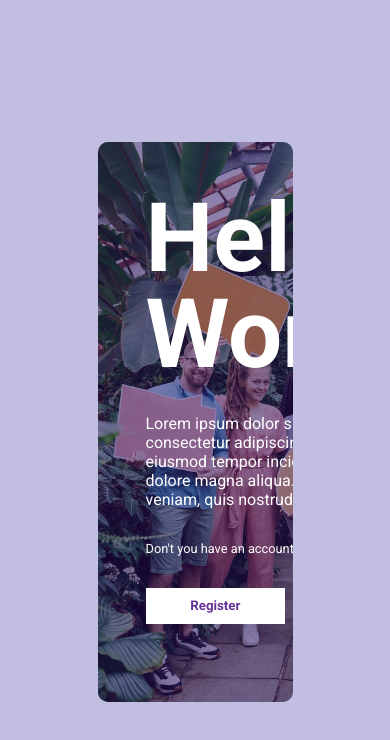
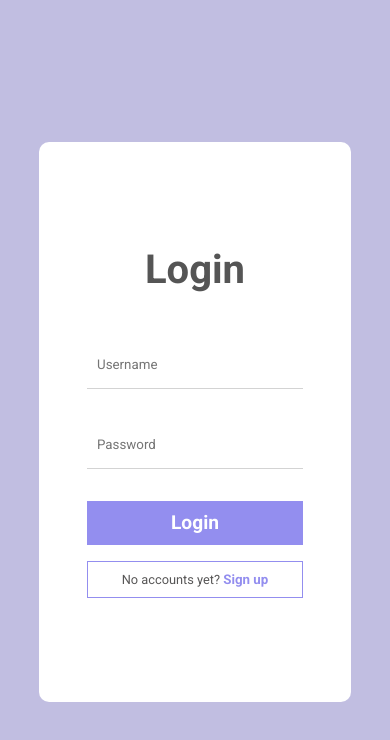
Before and after one commit to raaziyeh/social-media-app, a React (Create React App) app: page /login in a window 390 px wide. Shown: the top 740 px of the page. Built offline with nearby package versions, Linux system fonts and the light colour scheme.

Commit message:
Made login and register page designs  responsive

```diff
--- a/src/mixins.scss
+++ b/src/mixins.scss
@@ -9,3 +9,9 @@
 		@content;
 	}
 }
+
+@mixin tablet-landscape {
+	@media (max-width: 1200px) {
+		@content;
+	}
+}
--- a/src/pages/login/Login.jsx
+++ b/src/pages/login/Login.jsx
@@ -60,6 +60,9 @@ const Login = () => {
 						/>
 						<button>Login</button>
 					</form>
+					<Link to="/register" className="tablet-only">
+						<button><span>No accounts yet? </span><span>Sign up</span></button>
+					</Link>
 				</div>
 			</div>
 		</main>
--- a/src/pages/login/login.scss
+++ b/src/pages/login/login.scss
@@ -1,3 +1,5 @@
+@import "../../mixins.scss";
+
 .login {
 	height: 100vh;
 	background-color: rgb(193, 190, 225);
@@ -12,6 +14,15 @@
 		background-color: white;
 		min-height: 35rem;
 		overflow: hidden;
+		@include tablet-landscape {
+			width: 80%;
+		}
+		@include tablet {
+			width: 70%;
+		}
+		@include mobile {
+			width: 80%;
+		}
 
 		.left {
 			flex: 1;
@@ -23,6 +34,10 @@
 			flex-direction: column;
 			gap: 2rem;
 			color: white;
+
+			@include tablet {
+				display: none;
+			}
 
 			h2 {
 				font-size: 6rem;
@@ -50,10 +65,14 @@
 			display: flex;
 			flex-direction: column;
 			justify-content: center;
-			gap: 3rem;
 
 			h1 {
 				color: #555;
+				margin-bottom: 3rem;
+				@include tablet {
+					text-align: center;
+					font-size: 2.5rem;
+				}
 			}
 
 			form {
@@ -65,6 +84,9 @@
 					border: none;
 					border-bottom: 1px solid lightgrey;
 					padding: 1.25rem 0.625rem;
+					@include tablet {
+						padding: 1rem 0.625rem;
+					}
 				}
 
 				button {
@@ -75,6 +97,48 @@
 					color: white;
 					font-weight: bold;
 					cursor: pointer;
+					transition: all 0.3s ease;
+
+					&:hover,
+					&:active {
+						background-color: #736fd1;
+					}
+
+					@include tablet {
+						width: 100%;
+						font-size: 1.2rem;
+					}
+				}
+			}
+
+			.tablet-only {
+				display: none;
+
+				@include tablet {
+					display: block;
+				}
+
+				button {
+					width: 100%;
+					padding: 0.65rem;
+					border: 1px solid #938eef;
+					background-color: white;
+					color: #938eef;
+					font-weight: bold;
+					margin-top: 1rem;
+					cursor: pointer;
+					span:first-child {
+						font-size: 0.8rem;
+						text-align: center;
+						color: rgb(88, 87, 87);
+						font-weight: normal;
+					}
+					transition: all 0.5s ease;
+					&:hover,
+					&:active {
+						color: #736fd1;
+						border-color: #736fd1;
+					}
 				}
 			}
 		}
--- a/src/pages/register/Register.jsx
+++ b/src/pages/register/Register.jsx
@@ -15,6 +15,12 @@ const Register = () => {
 						<input type="password" placeholder="Password" />
 						<button>Register</button>
 					</form>
+					<Link to="/login" className="tablet-only">
+						<button>
+							<span>Have an account? </span>
+							<span>Log in</span>
+						</button>
+					</Link>
 				</div>
 				<div className="right">
 					<h2>Hello World.</h2>
--- a/src/pages/register/register.scss
+++ b/src/pages/register/register.scss
@@ -1,3 +1,5 @@
+@import "../../mixins.scss";
+
 .register {
 	height: 100vh;
 	background-color: rgb(193, 190, 225);
@@ -12,17 +14,35 @@
 		background-color: white;
 		min-height: 35rem;
 		overflow: hidden;
+		@include tablet-landscape {
+			width: 80%;
+		}
+		@include tablet {
+			width: 70%;
+		}
+		@include mobile {
+			width: 80%;
+		}
 
 		.left {
 			flex: 1;
 			padding: 3rem;
 			display: flex;
 			flex-direction: column;
-			gap: 3rem;
 			justify-content: center;
+
+			@include tablet {
+				padding: 2rem;
+			}
 
 			h1 {
 				color: #555;
+				margin-bottom: 3rem;
+				@include tablet {
+					text-align: center;
+					font-size: 2.5rem;
+					margin-bottom: 2rem;
+				}
 			}
 
 			form {
@@ -30,11 +50,16 @@
 				flex-direction: column;
 				gap: 2rem;
 
+				@include tablet {
+					gap: 1.5rem;
+				}
+
 				input {
 					border: none;
 					border-bottom: 1px solid lightgray;
 					padding: 1rem 0.625rem;
 				}
+
 				button {
 					width: 50%;
 					padding: 0.625rem;
@@ -43,6 +68,50 @@
 					color: white;
 					font-weight: bold;
 					cursor: pointer;
+					transition: all 0.3s ease;
+
+					&:hover,
+					&:active {
+						background-color: #736fd1;
+					}
+
+					@include tablet {
+						width: 100%;
+						font-size: 1.2rem;
+						margin-top: 1rem;
+					}
+				}
+			}
+
+			.tablet-only {
+				display: none;
+
+				@include tablet {
+					display: block;
+				}
+
+				button {
+					width: 100%;
+					padding: 0.65rem;
+					border: 1px solid #938eef;
+					background-color: white;
+					color: #938eef;
+					font-weight: bold;
+					margin-top: 1rem;
+					cursor: pointer;
+					span:first-child {
+						font-size: 0.8rem;
+						text-align: center;
+						color: rgb(88, 87, 87);
+						font-weight: normal;
+					}
+					transition: all 0.5s ease;
+
+					&:hover,
+					&:active {
+						border-color: #736fd1;
+						color: #736fd1;
+					}
 				}
 			}
 		}
@@ -54,10 +123,13 @@
 			gap: 2rem;
 			padding: 3rem;
 			background: linear-gradient(rgba(39, 11, 96, 0.5), rgba(39, 11, 96, 0.5)),
-				url("../../../public/images/register_cover.jpeg")
-					center;
+				url("../../../public/images/register_cover.jpeg") center;
 			background-size: cover;
 			color: white;
+
+			@include tablet {
+				display: none;
+			}
 
 			h2 {
 				font-size: 6rem;
```
